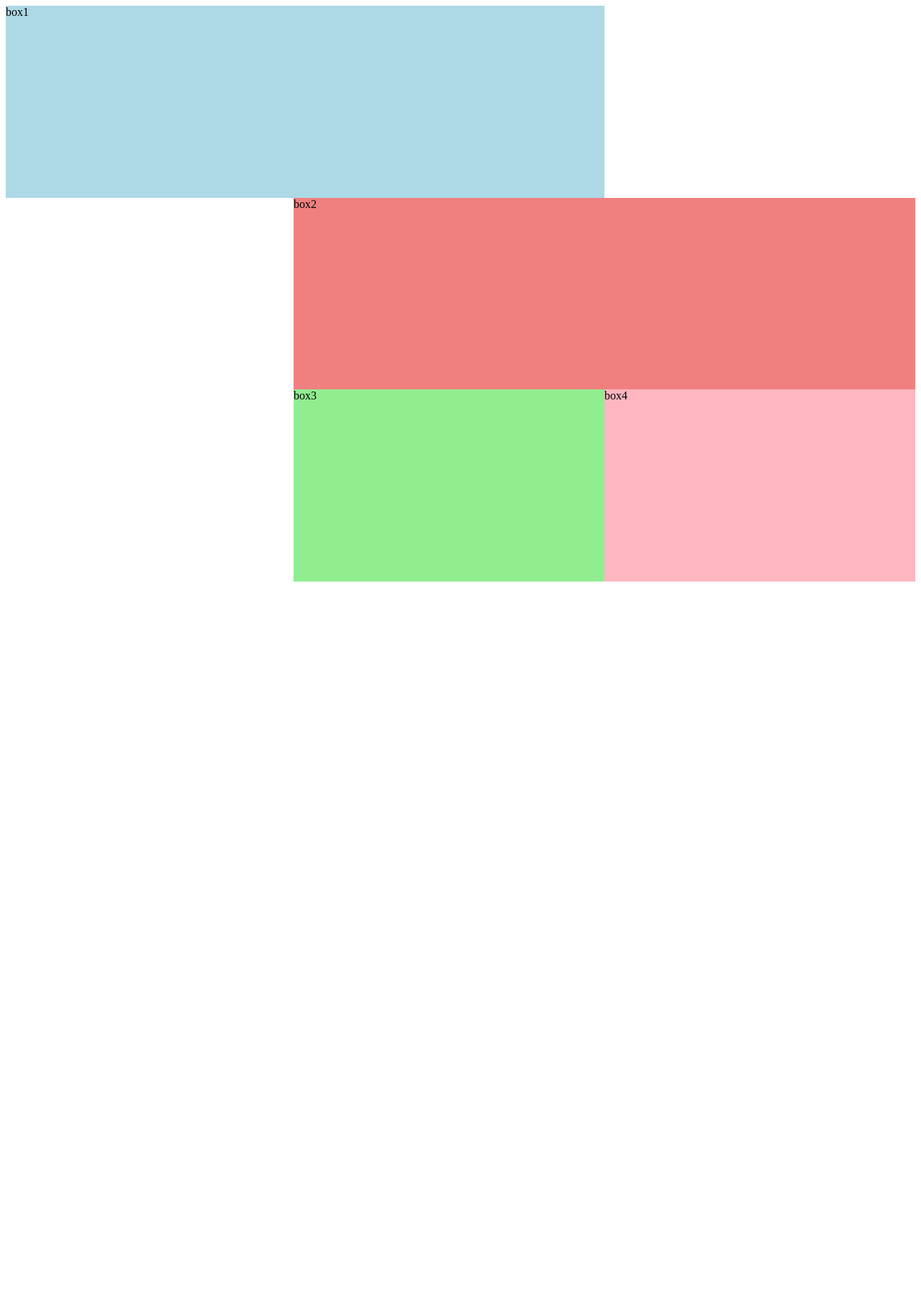
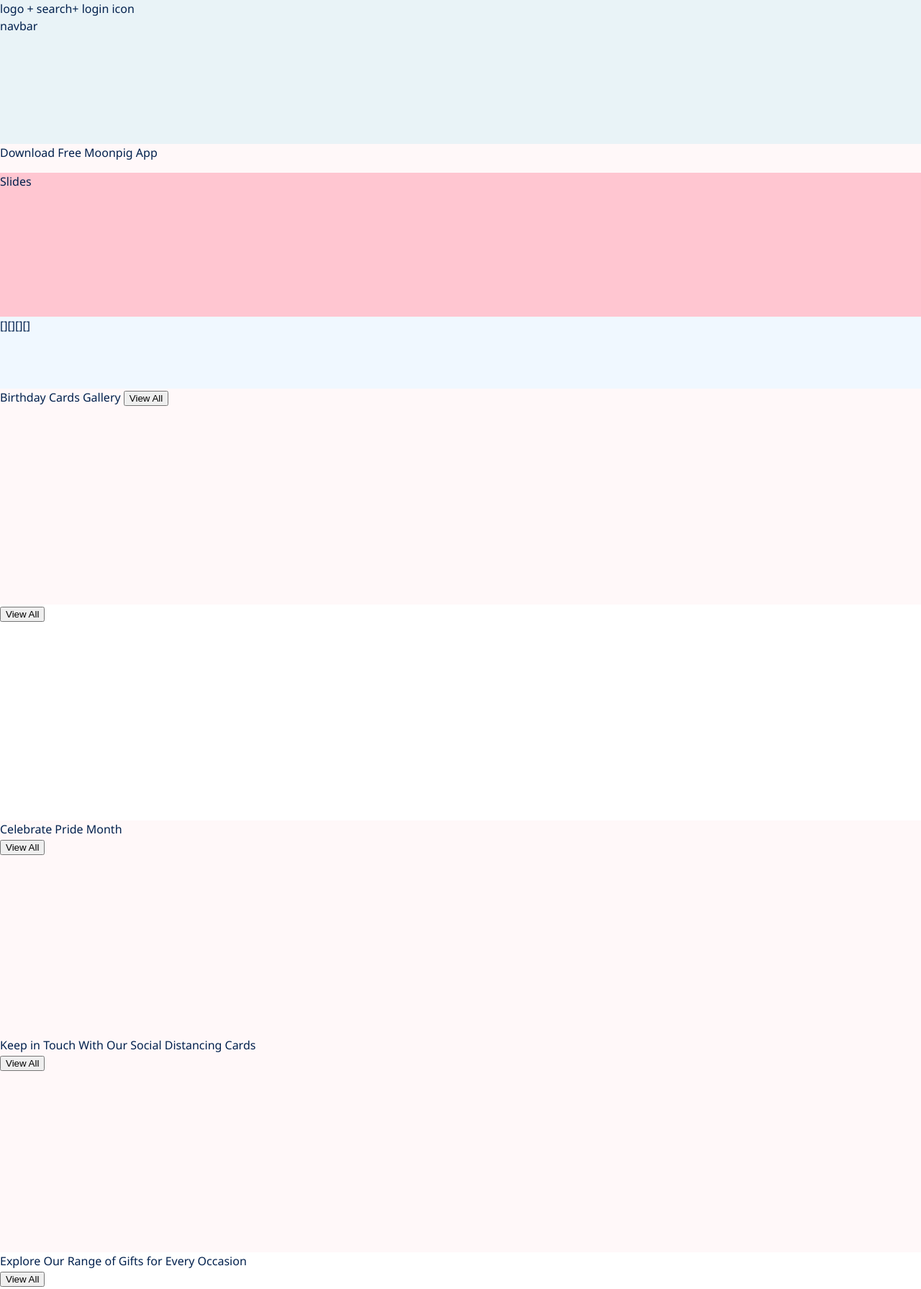
Before and after one commit to sarafotros/moonpage, a plain HTML site: page index.html in a window 1280 px wide. Shown: the top 1791 px of the page at 72% size. Before the commit the page ends 816 px from the top, so only its background shows below. Drawn offline with Linux system fonts and the light colour scheme.

Commit message:
sections + colors

```diff
--- a/index.html
+++ b/index.html
@@ -4,14 +4,53 @@
 		<meta charset="UTF-8" />
 		<meta name="viewport" content="width=device-width, initial-scale=1.0" />
 		<link rel="stylesheet" type="text/css" href="style.css" />
+		<link
+			href="https://fonts.googleapis.com/css2?family=Noto+Sans&display=swap"
+			rel="stylesheet"
+		/>
 		<title>Moonpig</title>
 	</head>
 	<body>
-		<div class="main">
-			<div class="box1">box1</div>
-			<div class="box2">box2</div>
-			<div class="box3">box3</div>
-			<div class="box4">box4</div>
+		<div class="all">
+			<header class="header">
+				<div class="upper_nav">logo + search+ login icon</div>
+				<nav>navbar</nav>
+			</header>
+			<main>
+				<div class="upper-slide">Download Free Moonpig App</div>
+				<div class="slider-move">Slides</div>
+				<div class="drawer">[][][][]</div>
+				<div class="bday-card">
+					Birthday Cards Gallery <button>View All</button>
+				</div>
+				<div class="flowers">
+					<div class="flower-card"><button>View All</button></div>
+				</div>
+				<div class="pride-month">
+					Celebrate Pride Month
+					<div class="prid-cards"><button>View All</button></div>
+				</div>
+				<div class="pride-month">
+					Keep in Touch With Our Social Distancing Cards
+					<div class="prid-cards"><button>View All</button></div>
+				</div>
+				<div class="flowers">
+					Explore Our Range of Gifts for Every Occasion
+					<div class="flower-card"><button>View All</button></div>
+				</div>
+				<div class="sections">
+					<section>
+						Browse Moonpig’s Greeting Card Range for all Occasions, Family, and
+						Friends
+					</section>
+					<section>Unique Gift Ideas & Presents</section>
+				</div>
+			</main>
+			<footer>
+				<div class="contacts">My Moonpig</div>
+				<div class="our-app">Our Apps</div>
+				<div class="our-brand">Our Brands</div>
+			</footer>
 		</div>
 	</body>
 </html>
--- a/style.css
+++ b/style.css
@@ -1,27 +1,61 @@
-.box1{
-  background-color: lightblue;
-  grid-area: box1;
+body {
+	height: 100vh;
+	font-family: 'Noto Sans', sans-serif;
+	color: rgb(0, 32, 77);
+	background-color: rgb(248, 248, 249);
+	font-size: 1rem;
+	line-height: 1.5;
+	font-weight: 300;
+	margin: 0px;
 }
-.box2{
-  background-color: lightcoral;
-  grid-area: box2;
+
+.header {
+	background-color: rgb(233, 243, 247);
+	height: 200px;
 }
-.box3{
-  background-color: lightgreen;
-  grid-area: box3;
+.upper-slide {
+	background-color: rgb(255, 248, 249);
+	height: 40px;
 }
-.box4{
-  background-color: lightpink;
-  grid-area: box4;
+.slider-move {
+	background-color: rgb(255, 198, 209);
+	height: 200px;
 }
-.main{
-height: 100vh;
-  display: grid;
-  grid-template-columns: 1fr 1fr 2fr
-  grid-template-rows: 1fr 2fr 1fr;
-  grid-template-areas:
-    "box1 box1 ."
-    ". box2  box2"
-    ". box3 box4 "
-    ;
+.drawer {
+	background-color: aliceblue;
+	height: 100px;
 }
+.bday-card {
+	background-color: rgb(255, 248, 249);
+	height: 300px;
+}
+.flowers {
+	background-color: white;
+	height: 300px;
+}
+.pride-month {
+	background-color: rgb(255, 248, 249);
+	height: 300px;
+}
+.pride-cards {
+	background-color: rgb(255, 248, 249);
+	height: 300px;
+}
+.sections {
+	background-color: white;
+	height: 300px;
+}
+.contacts {
+	height: 400px;
+	background-color: rgb(240, 241, 243);
+}
+.our-app {
+	background-color: rgb(248, 248, 249);
+	height: 300px;
+}
+.our-brand {
+	height: 200px;
+	background-color: rgb(255, 255, 255);
+	padding-top: 32px;
+	padding-bottom: 32px;
+}
```
